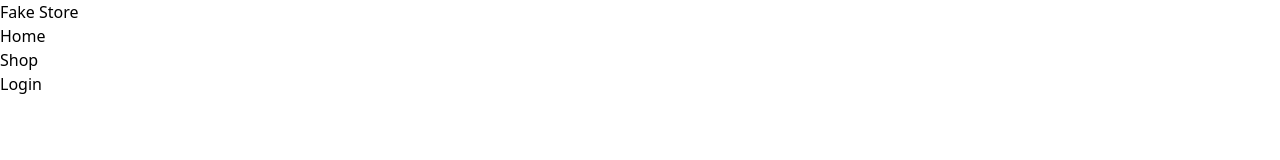
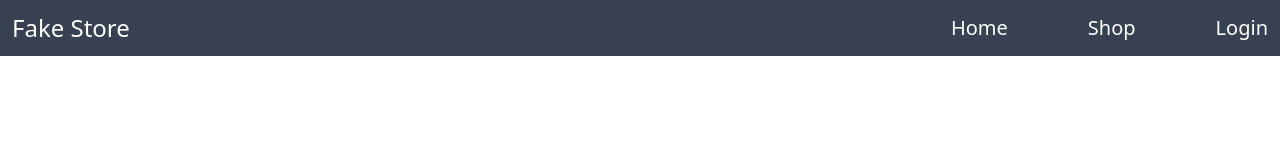
Before and after one commit to aadarshraj02/Fake-Store-Tailwind, a website: page src/index.html in a window 1280 px wide. Drawn offline with Linux system fonts and the light colour scheme.

Commit message:
applied classes on header

```diff
--- a/src/index.html
+++ b/src/index.html
@@ -7,9 +7,9 @@
     <link rel="stylesheet" href="output.css" />
   </head>
   <body>
-    <header>
-      <h1>Fake Store</h1>
-      <ul>
+    <header class="flex flex-col sm:flex-row items-center justify-between bg-gray-700 p-3">
+      <h1 class="text-2xl text-white">Fake Store</h1>
+      <ul class="hidden sm:flex gap-20 text-xl text-white">
         <li><a href="#">Home</a></li>
         <li><a href="#">Shop</a></li>
         <li><a href="#">Login</a></li>
```
Also changed, not shown: src/output.css.
